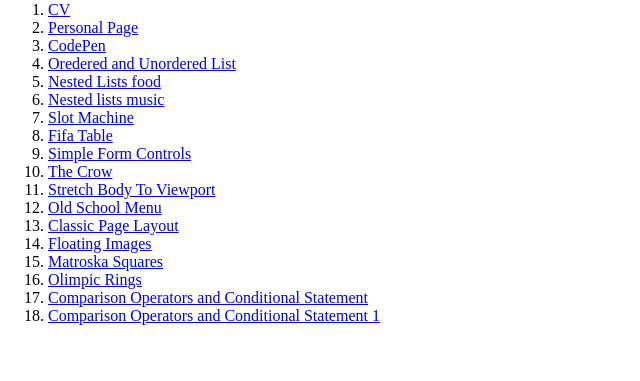
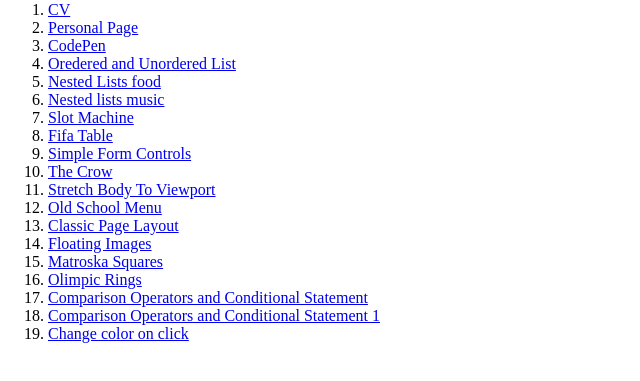
Before and after one commit to Lambrev88/WD_Course_HW, a plain HTML site: page hw1/index.html in a window 1280 px wide. Shown: the part 79-460 px from the top of the page, without its empty margins (0-640 px from the left). Drawn offline with Linux system fonts and the light colour scheme.

Commit message:
HW1 Done

```diff
--- a/hw1/index.html
+++ b/hw1/index.html
@@ -29,6 +29,7 @@
     <li><a href="./pages/OlimpicRings.html">Olimpic Rings</a></li>
     <li><a href="./pages/ComparisonOperators_ConditionalStatement.html">Comparison Operators and Conditional Statement</a></li>
     <li><a href="./pages/ComparisonOperators_ConditionalStatement1.html">Comparison Operators and Conditional Statement 1</a></li>
+    <li><a href="./pages/ChangeColorOnClick.html">Change color on click</a></li>
   </ol>
 </body>
 
```
